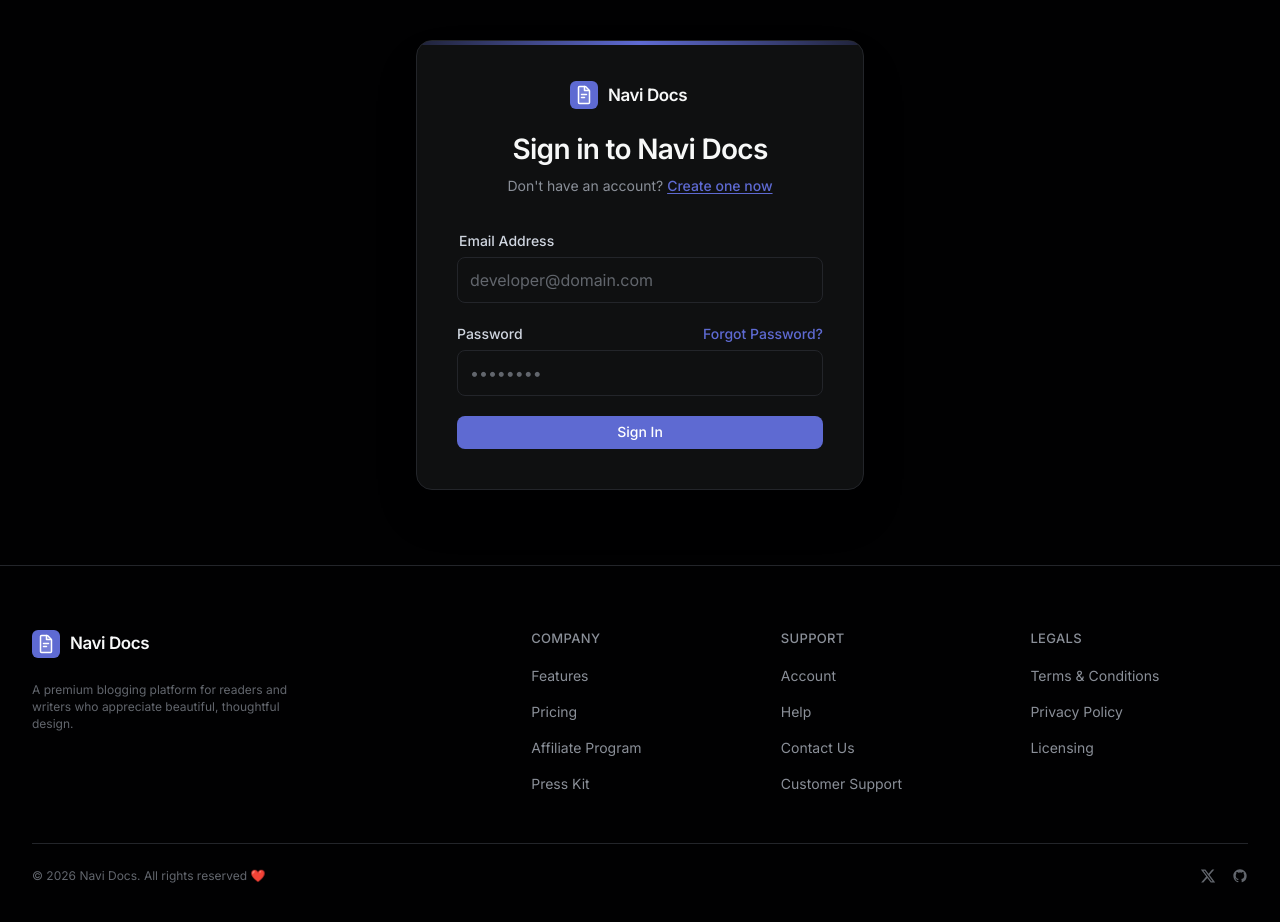
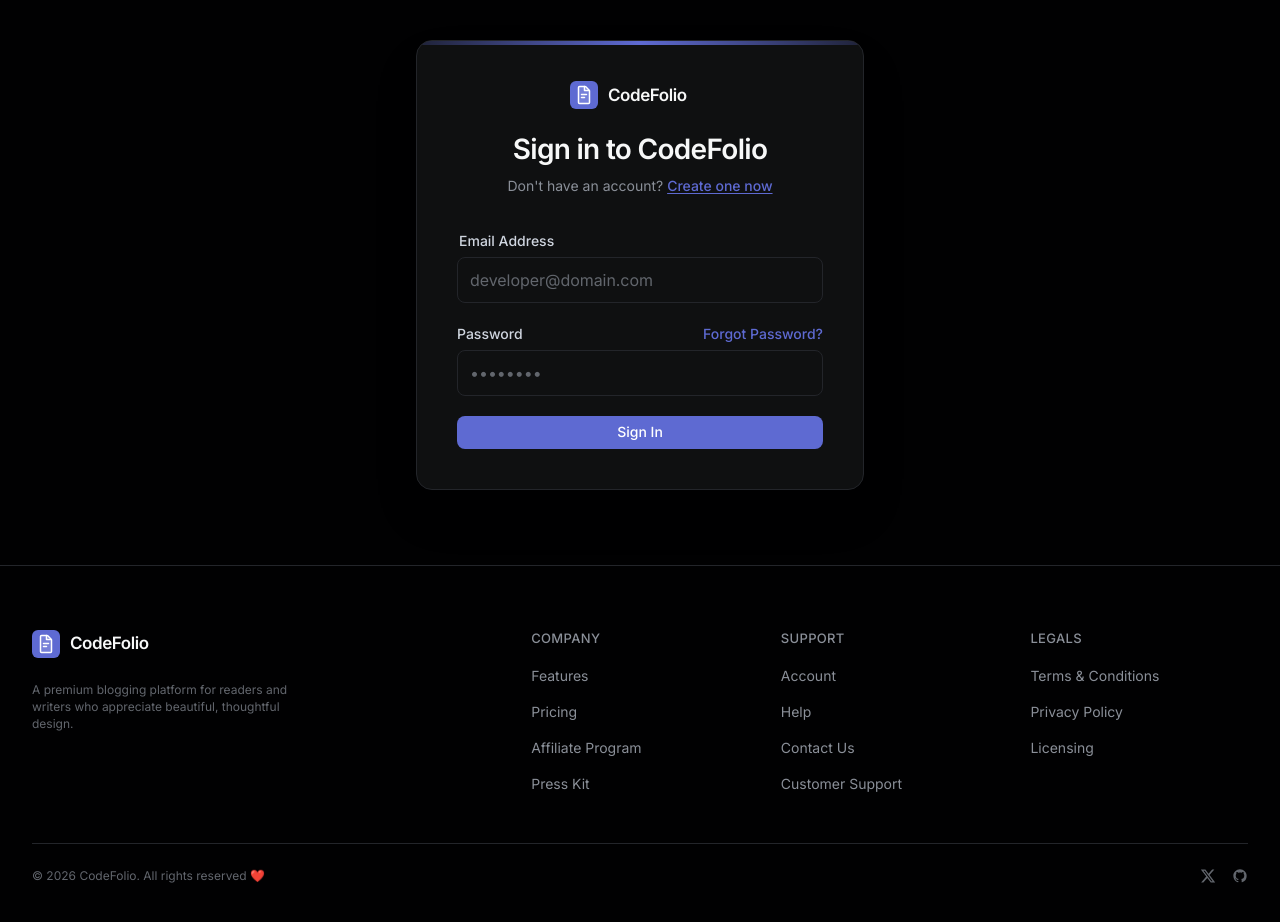
Before and after one commit to piyusdev2006/BlogWebApp, a React (Vite) app: page /login in a window 1280 px wide. Shown: the part 100-1022 px from the top of the page. Built offline with nearby package versions, Linux system fonts and the light colour scheme; no server answers.

Commit message:
feat: add PostCard, VerifyEmail, and Footer components with core application pages and infrastructure

```diff
--- a/index.html
+++ b/index.html
@@ -4,8 +4,8 @@
     <meta charset="UTF-8" />
     <link rel="icon" type="image/svg+xml" href="/favicon.svg" />
     <meta name="viewport" content="width=device-width, initial-scale=1.0" />
-    <meta name="description" content="Navi Docs — A premium documentation and publishing platform." />
-    <title>Navi Docs</title>
+    <meta name="description" content="CodeFolio — A premium developer publishing and portfolio platform." />
+    <title>CodeFolio</title>
 
     <!-- Google Fonts: Inter + JetBrains Mono -->
     <link rel="preconnect" href="https://fonts.googleapis.com" />
--- a/package.json
+++ b/package.json
@@ -1,5 +1,5 @@
 {
-  "name": "12reactmegaproject",
+  "name": "codefolio",
   "private": true,
   "version": "0.0.0",
   "type": "module",
--- a/src/components/Footer/Footer.jsx
+++ b/src/components/Footer/Footer.jsx
@@ -123,7 +123,7 @@ function Footer() {
         {/* Bottom bar */}
         <div className="mt-12 pt-6 border-t border-hairline flex flex-col sm:flex-row items-center justify-between gap-4">
           <p className="text-caption text-ink-tertiary">
-            &copy; {new Date().getFullYear()} Navi Docs. All rights reserved ❤️
+            &copy; {new Date().getFullYear()} CodeFolio. All rights reserved ❤️
           </p>
 
           {activeLinks.length > 0 && (
--- a/src/components/Login.jsx
+++ b/src/components/Login.jsx
@@ -43,7 +43,7 @@ function Login() {
           </div>
 
           <h2 className="text-center text-headline text-ink font-display tracking-tight">
-            Sign in to Navi Docs
+            Sign in to CodeFolio
           </h2>
 
           <p className="mt-2 text-center text-body-sm text-ink-subtle">
--- a/src/components/Logo.jsx
+++ b/src/components/Logo.jsx
@@ -33,7 +33,7 @@ function Logo({ width = "auto" }) {
         />
       </svg>
       <span className="font-display font-semibold text-ink text-[17px] tracking-tight whitespace-nowrap">
-        Navi Docs
+        CodeFolio
       </span>
     </div>
   );
--- a/src/components/PostCard.jsx
+++ b/src/components/PostCard.jsx
@@ -35,7 +35,7 @@ function PostCard({ $id, title, featuredImage, content, category = "Documentatio
                   <line x1="16" y1="13" x2="8" y2="13" />
                   <line x1="16" y1="17" x2="8" y2="17" />
                 </svg>
-                <span className="text-caption font-mono uppercase tracking-wider">Navi Doc</span>
+                <span className="text-caption font-mono uppercase tracking-wider">CodeFolio</span>
               </div>
             </div>
           )}
--- a/src/pages/Home.jsx
+++ b/src/pages/Home.jsx
@@ -80,7 +80,7 @@ CMD ["nginx", "-g", "daemon off;"]`
               {/* Eyebrow badge */}
               <div className="inline-flex items-center gap-2 px-3.5 py-1.5 rounded-full bg-surface-2/80 border border-hairline text-caption font-mono text-primary shadow-sm backdrop-blur-md">
                 <span className="w-2 h-2 rounded-full bg-primary animate-pulse" />
-                Navi Docs — Technical Documentation Engine
+                CodeFolio — Developer Publishing Engine
               </div>
 
               {/* Main Headline */}
@@ -272,7 +272,7 @@ CMD ["nginx", "-g", "daemon off;"]`
                   Have a question or want to contribute a doc?
                 </h2>
                 <p className="text-body-sm text-ink-subtle max-w-xl leading-relaxed">
-                  Navi Docs is crafted for developers who love clean engineering. Join our community, share technical guides, or request new topic coverage.
+                  CodeFolio is crafted for developers who love clean engineering. Join our community, share technical guides, or publish high-impact posts.
                 </p>
               </div>
 
--- a/src/pages/VerifyEmail.jsx
+++ b/src/pages/VerifyEmail.jsx
@@ -71,7 +71,7 @@ export default function VerifyEmail() {
             </div>
             <h2 className="text-headline text-ink font-display">Email Verified!</h2>
             <p className="text-body-sm text-ink-subtle">
-              Your account has been successfully verified. You now have full access to Navi Docs.
+              Your account has been successfully verified. You now have full access to CodeFolio.
             </p>
             <div className="pt-4">
               <Link to="/">
```
Also changed, not shown: 1 other file (tests, documents, lock files or other folders).
